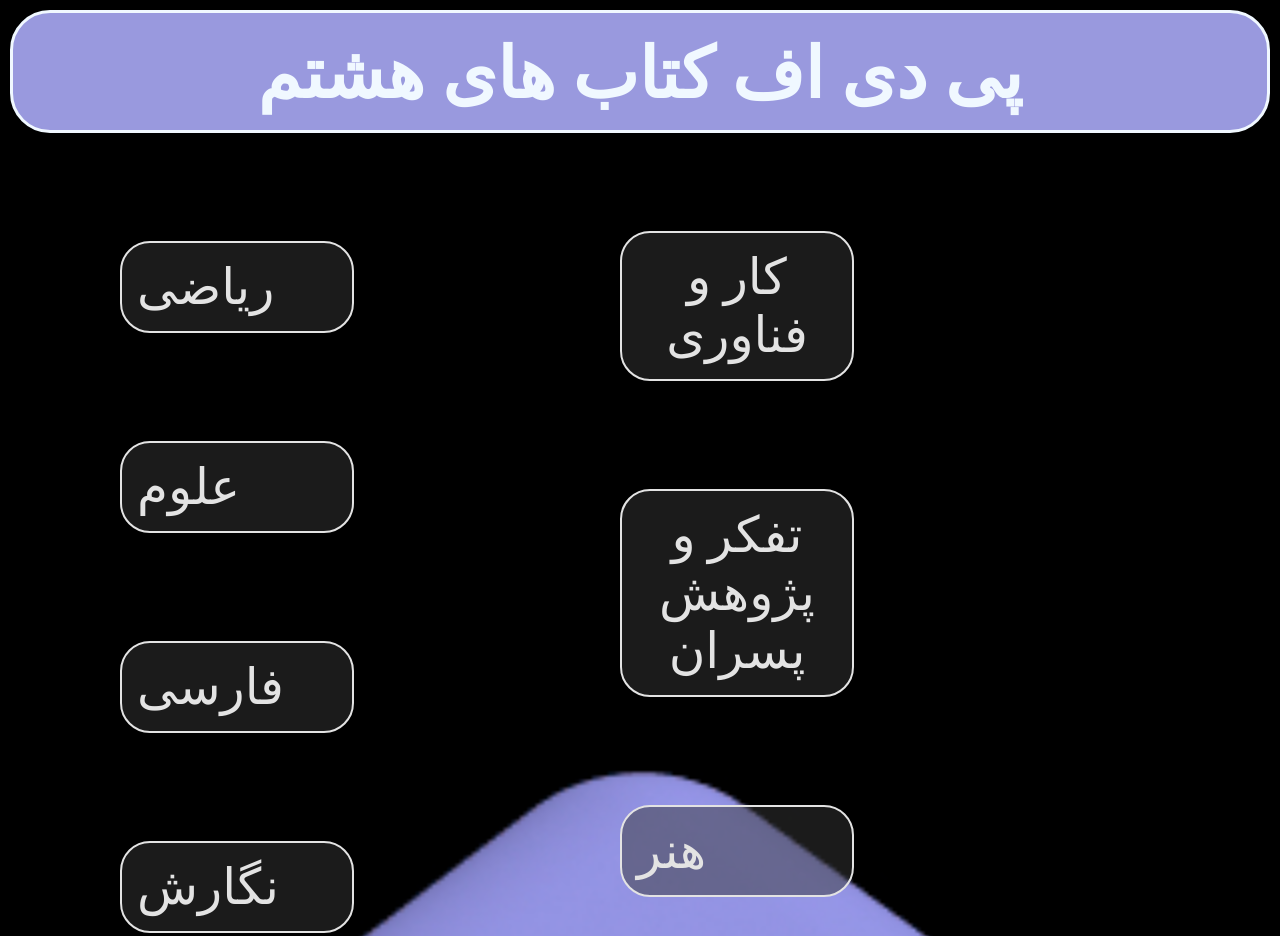
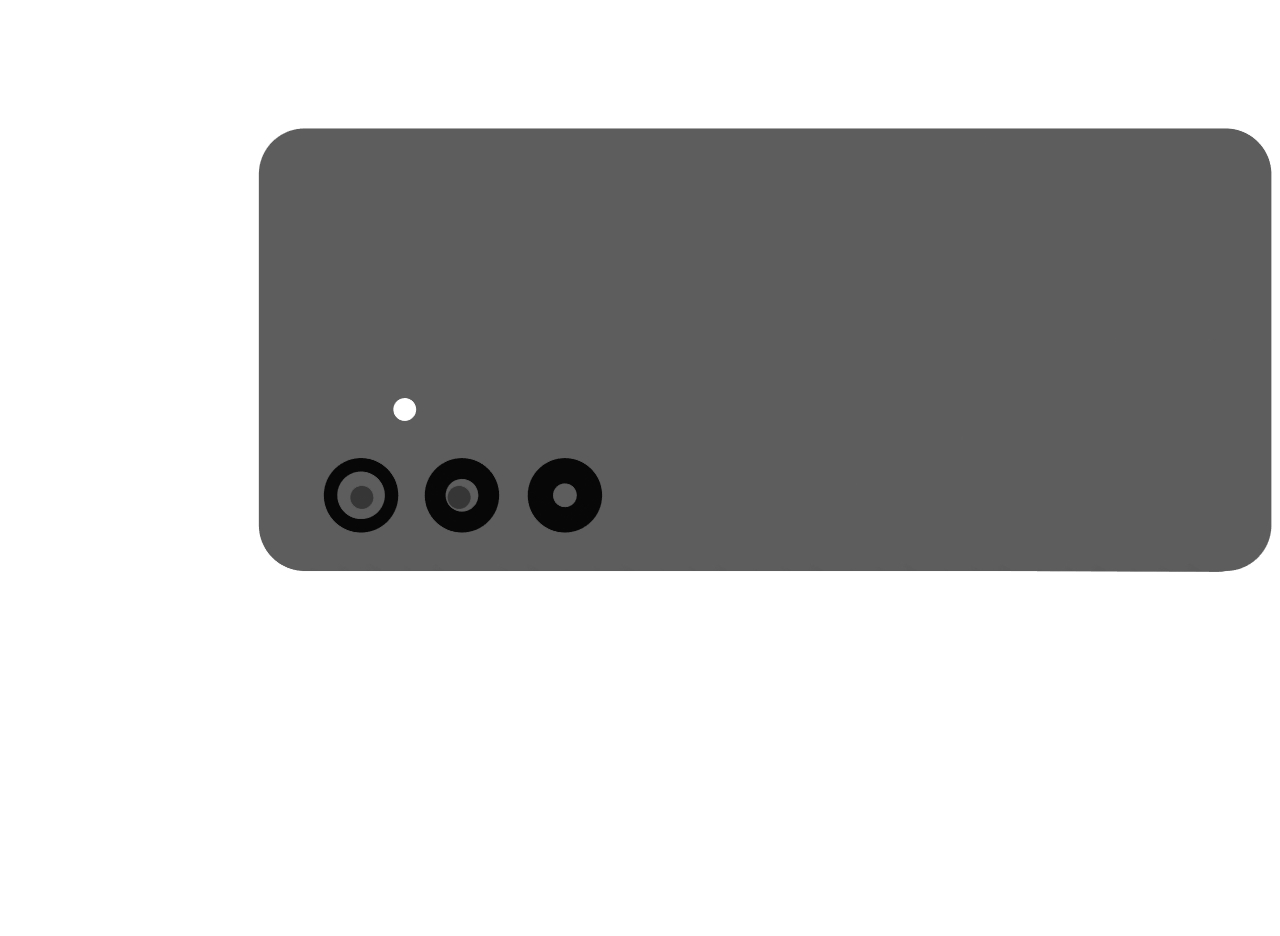
Before and after one commit to behradT11/behradt, a plain HTML site: page index.htm in a window 1280 px wide. Shown: the top 936 px of the page. After the commit the page ends 800 px from the top, so only its background shows below. Drawn offline with Linux system fonts and the light colour scheme.

Commit message:
Add files via upload

```diff
--- a/index.htm
+++ b/index.htm
@@ -7,105 +7,5 @@
 </head>
 <body>
 
-
-
-
-
-
-  <div class="hed">
-    <h1>پی دی اف کتاب های هشتم</h1>
-  </div>
-
-
-
-
-  <div class="moratab">
-
-    <span class="st">
-      <a href="riazi8.pdf" target="_blank">ریاضی</a>
-    </span>
-
-
-
-    <span>
-     <a href="olom8.pdf"  target="_blank">علوم</a>
-    </span>
-
-
-
-    <span>
-      <a href="farsi8.pdf" target="_blank" >فارسی</a>
-    </span>
-
-
-
-    <span>
-      <a href="negaresh8.pdf"  target="_blank">نگارش</a>
-    </span>
-
-
-    <span>
-      <a href=" ejtemae8.pdf" target="_blank">اجتماعی</a>
-    </span>
-
-
-
-      <span>
-       <a href="payam8.pdf" target="_blank">پیام های اسمانی</a>
-     </span>
-
-
-
-     <span>
-       <a href="ghoran8.pdf" target="_blank">قران</a>
-     </span>
-
-
-
-
-     <span>
-      <a href="tafakormoshtarak8.pdf" target="_blank">تفکر و پژوهش</a>
-     </span>
-
-    <div class="right">
-
-     <span>
-      <a href="kar8.pdf">کار و فناوری</a>
-     </span>
-
-
-
-     <span>
-      <a href="tafakorpesar8.pdf" target="_blank" >تفکر و پژوهش پسران</a>
-     </span>
-
-
-
-     <span>
-      <a href="honar8.pdf" target="_blank">هنر</a>
-     </span>
-
-     <span>
-      <a href="arabi8.pdf" target="_blank">عربی</a>
-     </span>
-
-     <span>
-      <a href="zaban8.pdf" target="_blank">زبان انگلیسی</a>
-    </span>
-
-    <span>
-      <a href="zabankar8.pdf" target="_blank">کار زبان انگلیسی</a>
-    </span>
-
-
-
-  </div>
-</div>
-
-
-<audio controls autoplay>
-  <source src="diffrent-singer-famous-Classic-songs11.mp3" type="audio/mpeg">
-</audio>
-
   </body>
 </html>
--- a/style.css
+++ b/style.css
@@ -4,68 +4,6 @@
 }
 
 body {
-  background-image: url(Untitled@1-320x564.jpg);
+  background-image: url(Untitled@1-1536x703.jpg);
   background-repeat: no-repeat;
-  background-size: cover;
-  color: aliceblue;
-  background-color: black;
 }
-
-h1 {
-  font-size : 70px;
-  text-align: center;
-  border: 3px solid ;
-  padding-bottom: 15px;
-  padding-top: 20px;
-  padding-left: 30px;
-  padding-right: 30px;
-  border-radius: 40px;
-  margin-right: 10px;
-  margin-left: 10px;
-  background-color: rgba(176, 176, 255, 0.872);
-}
-
-.hed {
-  width: 100%;
-  margin-top: 10px;
-  background:  rgba(159, 117, 117, 0);
---webkit-backdrop-filter: blur(50px);
-
-}
-
-
-
-a {
-  text-align: center;
-  font-size: 50px;
-  text-decoration: none;
-  background: rgba(56, 56, 56, 0.495);
-  --webkit-backdrop-filter: blur(50px);
-  color: rgb(227, 227, 227);
-  border-radius: 30px;
-  padding: 15px;
-  border: 2px solid;
-  display: flex;
-  width: 200px;
-  margin-top: 90px;
-  margin-left: 120px;
-}
-
-.moratab {
-  position: absolute;
-}
-
-span {
-  background-color: rgb(137, 26, 241);
-  margin-left: 500px;
-}
-
-.right {
-  margin-left: 500px;
-  margin-top: -1726px;
-}
-
-
-audio {
-margin-left: -400px;
-}
```
Also changed, not shown: Untitled@1-1536x703.jpg (added).
